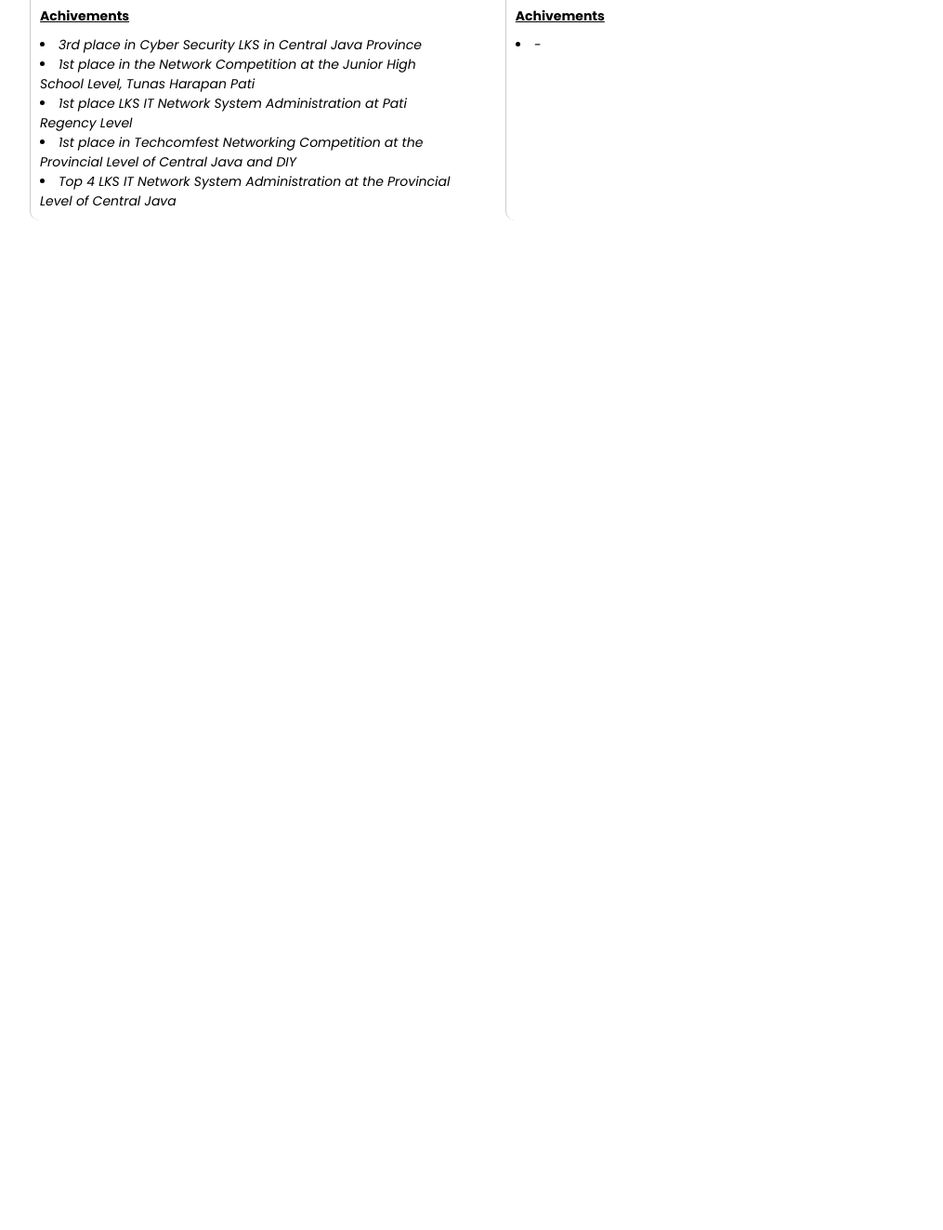
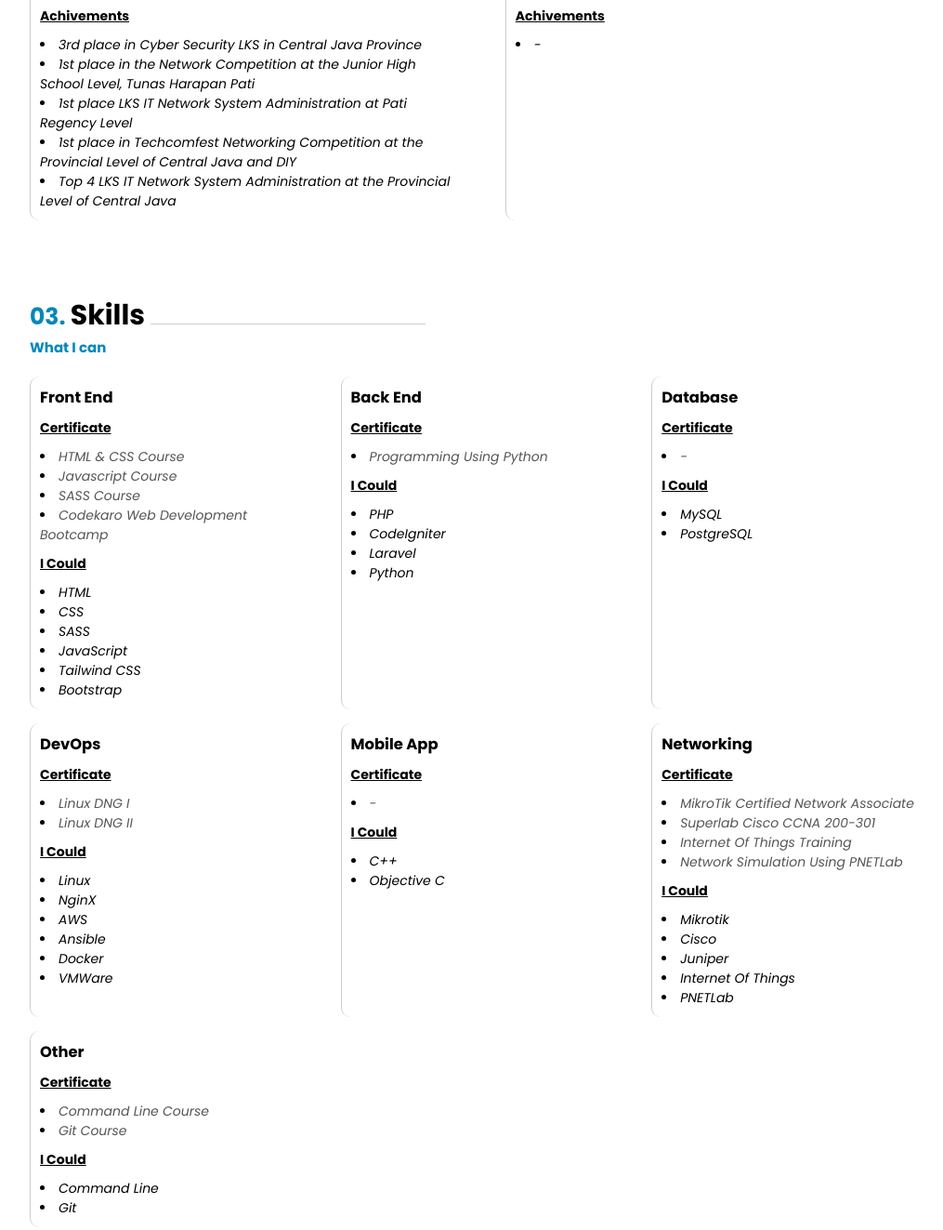
Before and after one commit to arifsptra/my-website-portfolio, a plain HTML site: page index.html in a window 1280 px wide. Shown: the part 1142-2465 px from the top of the page at 93% size, without its empty margins (116-1131 px from the left). Before the commit the page ends 1419 px from the top, so only its background shows below. Drawn offline with Linux system fonts and the light colour scheme.

Commit message:
make display skills

```diff
--- a/css/main.css
+++ b/css/main.css
@@ -163,33 +163,39 @@ aside.left a:hover {
 
 /* Style for about */
 .about,
-.education {
+.education,
+.skills {
   margin-top: 8rem;
   width: 100%;
 }
 .about .title h1 > strong,
-.education .title h1 > strong {
+.education .title h1 > strong,
+.skills .title h1 > strong {
   font-size: 2.5rem;
 }
 .about .title h1,
-.education .title h1 {
+.education .title h1,
+.skills .title h1 {
   font-size: 3rem;
   width: 100%;
 }
 .about .title h1 span,
-.education .title h1 span {
+.education .title h1 span,
+.skills .title h1 span {
   width: 30%;
   display: inline-block;
   background: #ccc;
   height: 1px;
 }
 .about .title strong,
-.education .title strong {
+.education .title strong,
+.skills .title strong {
   font-size: 1.5rem;
   color: #0088b9;
 }
 .about .title,
-.education .title {
+.education .title,
+.skills .title {
   margin-bottom: 2rem;
 }
 .about article p {
@@ -215,11 +221,13 @@ aside.left a:hover {
 }
 @media screen and (max-width: 576px) {
   .about .title h1 > strong,
-  .education .title h1 > strong {
+  .education .title h1 > strong,
+  .skills .title h1 > strong {
     font-size: 2rem;
   }
   .about .title h1,
-  .education .title h1 {
+  .education .title h1,
+  .skills .title h1 {
     font-size: 2.5rem;
     width: 100%;
   }
@@ -252,11 +260,33 @@ aside.left a:hover {
   font-style: italic;
   list-style-position: inside;
 }
+.skills .wrapper article {
+  width: 32%;
+}
+.skills .wrapper article a {
+  text-decoration: none;
+  color: #555;
+  transition: 0.4s;
+}
+.skills .wrapper article a:hover {
+  color: #0088b9;
+}
+.skills .wrapper article {
+  margin-bottom: 1.5rem;
+}
 @media screen and (max-width: 960px) {
   .wrapper article {
     width: 100%;
   }
-  .wrapper article:first-child {
+  .education .wrapper article:first-child {
     margin-bottom: 3rem;
   }
+  .skills .wrapper article {
+    width: 48%;
+  }
 }
+@media screen and (max-width: 768px) {
+  .skills .wrapper article {
+    width: 100%;
+  }
+}
--- a/index.html
+++ b/index.html
@@ -112,6 +112,129 @@
             </article>
           </div>
         </section>
+        <section class="skills">
+          <div class="title">
+            <h1><strong>03. </strong>Skills <span></span></h1>
+            <strong>What I can</strong>
+          </div>
+          <div class="wrapper">
+            <article>
+              <h3>Front End</h3>
+              <h4>Certificate</h4>
+              <ul>
+                <li><a href="https://progate.com/course_certificate/9b0c9126qwvvix">HTML & CSS Course</a></li>
+                <li><a href="https://progate.com/course_certificate/6e3e626ar48onj">Javascript Course</a></li>
+                <li><a href="https://progate.com/course_certificate/95727454qi58i0">SASS Course</a></li>
+                <li><a href="https://codekaro.in/workshop-certificate/8fa5b8ce7ae8eb19">Codekaro Web Development Bootcamp</a></li>
+              </ul>
+              <h4>I Could</h4>
+              <ul>
+                <li>HTML</li>
+                <li>CSS</li>
+                <li>SASS</li>
+                <li>JavaScript</li>
+                <li>Tailwind CSS</li>
+                <li>Bootstrap</li>
+              </ul>
+            </article>
+            <article>
+              <h3>Back End</h3>
+              <h4>Certificate</h4>
+              <ul>
+                <li><a href="https://www.dicoding.com/certificates/07Z654R9YXQR">Programming Using Python</a></li>
+              </ul>
+              <h4>I Could</h4>
+              <ul>
+                <li>PHP</li>
+                <li>CodeIgniter</li>
+                <li>Laravel</li>
+                <li>Python</li>
+              </ul>
+            </article>
+            <article>
+              <h3>Database</h3>
+              <h4>Certificate</h4>
+              <ul>
+                <li><a href="#">-</a></li>
+              </ul>
+              <h4>I Could</h4>
+              <ul>
+                <li>MySQL</li>
+                <li>PostgreSQL</li>
+              </ul>
+            </article>
+            <article>
+              <h3>DevOps</h3>
+              <h4>Certificate</h4>
+              <ul>
+                <li><a href="./doc/cLNDG1.pdf" target="_blank">Linux DNG I</a></li>
+                <li><a href="./doc/cLNDG2.pdf" target="_blank">Linux DNG II</a></li>
+              </ul>
+              <h4>I Could</h4>
+              <ul>
+                <li>Linux</li>
+                <li>NginX</li>
+                <li>AWS</li>
+                <li>Ansible</li>
+                <li>Docker</li>
+                <li>VMWare</li>
+              </ul>
+            </article>
+            <article>
+              <h3>Mobile App</h3>
+              <h4>Certificate</h4>
+              <ul>
+                <li><a href="">-</a></li>
+              </ul>
+              <h4>I Could</h4>
+              <ul>
+                <li>C++</li>
+                <li>Objective C</li>
+              </ul>
+            </article>
+            <article>
+              <h3>Networking</h3>
+              <h4>Certificate</h4>
+              <ul>
+                <li><a href="./doc/cMTCNA.pdf" target="_blank">MikroTik Certified Network Associate</a></li>
+                <li>
+                  <a href="https://websiteaguna.s3.amazonaws.com/media/media/certificate/AC-005-41684916-58.pdf?AWSAccessKeyId=AKIAXCHYTA7Q6GD5WH4A&Signature=gOw1JHkbIe9Z%2Fr6WG%2FEHOOwBqHM%3D&Expires=1657685483"
+                    >Superlab Cisco CCNA 200-301</a
+                  >
+                </li>
+                <li>
+                  <a href="./doc/cIOT.pdf" target="_blank">Internet Of Things Training</a>
+                </li>
+                <li>
+                  <a href="https://websiteaguna.s3.amazonaws.com/media/media/certificate/AC-347-92524139-04.pdf?AWSAccessKeyId=AKIAXCHYTA7Q6GD5WH4A&Signature=nJzfIGgMNoXOVUJ8nCO4RcbBysM%3D&Expires=1657685483"
+                    >Network Simulation Using PNETLab</a
+                  >
+                </li>
+              </ul>
+              <h4>I Could</h4>
+              <ul>
+                <li>Mikrotik</li>
+                <li>Cisco</li>
+                <li>Juniper</li>
+                <li>Internet Of Things</li>
+                <li>PNETLab</li>
+              </ul>
+            </article>
+            <article>
+              <h3>Other</h3>
+              <h4>Certificate</h4>
+              <ul>
+                <li><a href="https://progate.com/course_certificate/00843dc7r4tw3j">Command Line Course</a></li>
+                <li><a href="https://progate.com/course_certificate/682eeaa7r4miwp" target="_blank">Git Course</a></li>
+              </ul>
+              <h4>I Could</h4>
+              <ul>
+                <li>Command Line</li>
+                <li>Git</li>
+              </ul>
+            </article>
+          </div>
+        </section>
       </div>
       <aside class="left">
         <a href="mailto:arif.sptrra@gmail.com" target="_blank">arif.sptrra@gmail.com</a>
```
Also changed, not shown: 4 other files.
